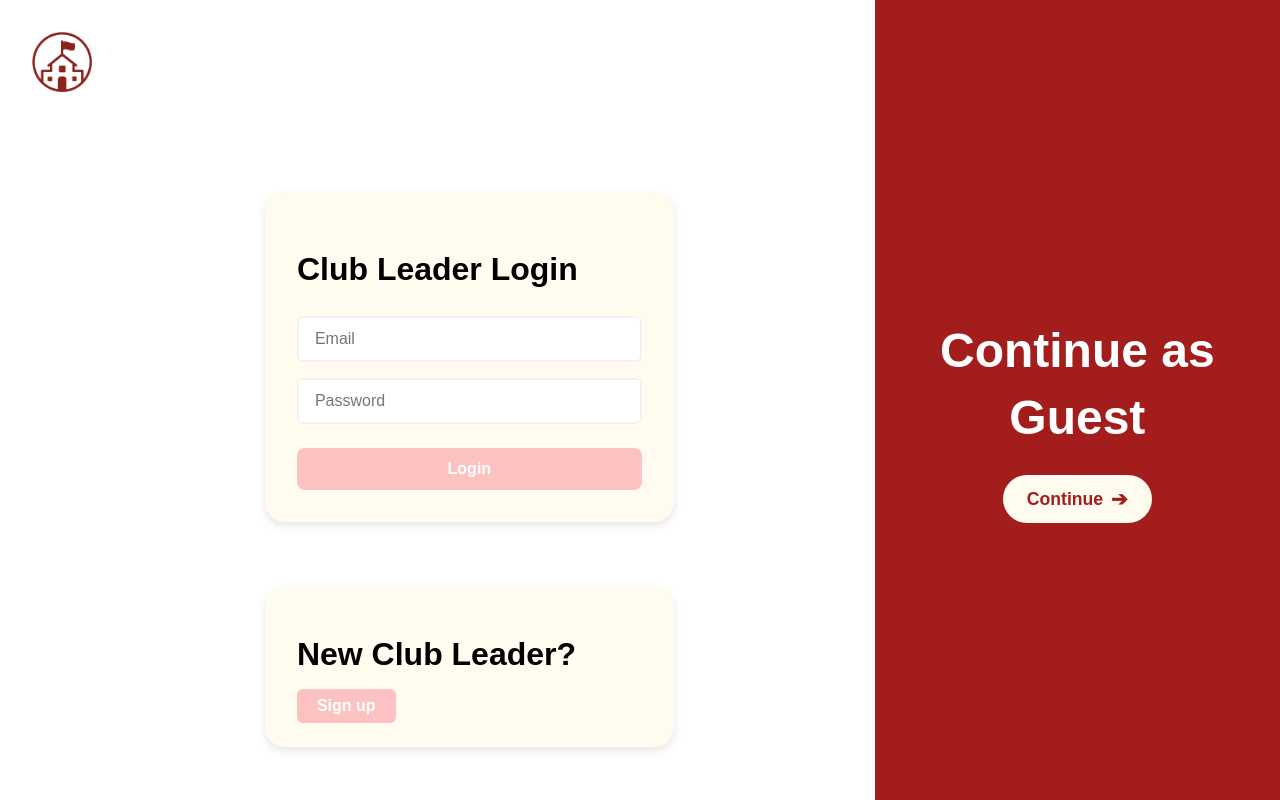
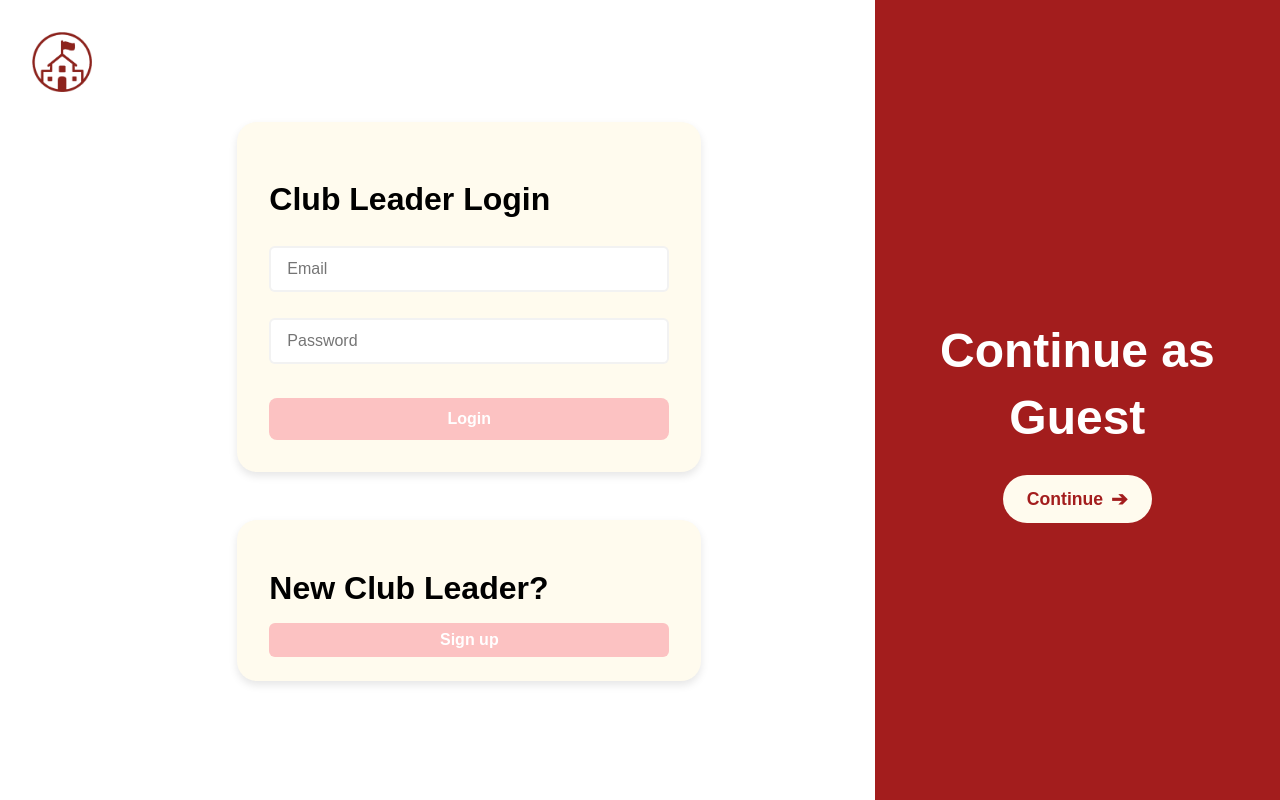
Before and after one commit to maggiewangjy/CSCI201-Team16, a React (Vite) app in the folder frontend/: page / in a window 1280 px wide. Built offline with nearby package versions, Linux system fonts and the light colour scheme.

Commit message:
some style

```diff
--- a/frontend/src/styles/clubLeaderSignUp.css
+++ b/frontend/src/styles/clubLeaderSignUp.css
@@ -29,9 +29,10 @@
     background-color: #FFFBEE; /* Same as background for a subtle card effect */
     border-radius: 20px;
     padding: 2rem;
+    border: 10rem;
     width: 100%;
     max-width: 600px;
-    margin: 0 auto;
+    margin: 5px;
   }
 
   /* Guest section (right side) styling */
@@ -51,3 +52,12 @@
   .error-message{
     color: var(--darkRed);
   }
+
+  input, textarea {
+    padding: 8px;
+    border: 1px solid var(--darkRed);
+    border-radius: 4px;
+    margin-bottom: 10px;
+    width: 100%;
+    box-sizing: border-box;
+}
--- a/frontend/src/styles/login.css
+++ b/frontend/src/styles/login.css
@@ -35,7 +35,7 @@
   flex-direction: column;
   max-width: 400px;
   margin: 0 auto;
-  margin-top: 80px;
+  margin-top: 10px;
 }
 
 .login-card {
@@ -92,7 +92,7 @@
   width: 100%;
   border-radius: 20px;
   padding: 1.5rem 2rem;
-  margin-top: 2rem;
+  margin-top: 1rem;
   box-shadow: 0 4px 8px rgba(0, 0, 0, 0.10);
 }
 
@@ -106,6 +106,7 @@ input:focus {
   outline: none;
   border: 2px solid var(--lightRed);
 }
+
 .signup-button {
   background-color: var(--lightRed);
   color: white;
@@ -115,6 +116,7 @@ input:focus {
   font-weight: bold;
   border-radius: 6px;
   cursor: pointer;
+      width: 25rem;
   transition: background-color 0.3s ease;
 }
 
```
